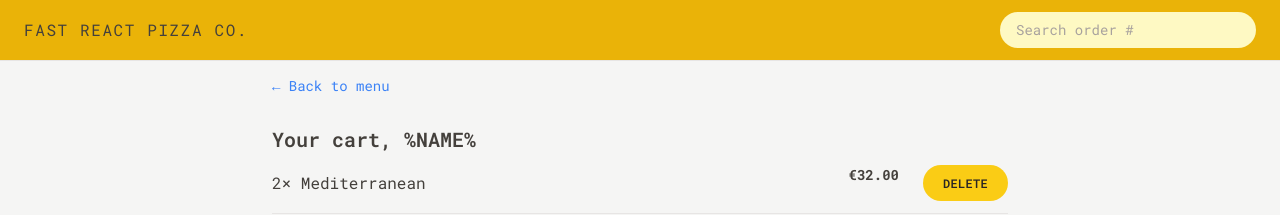
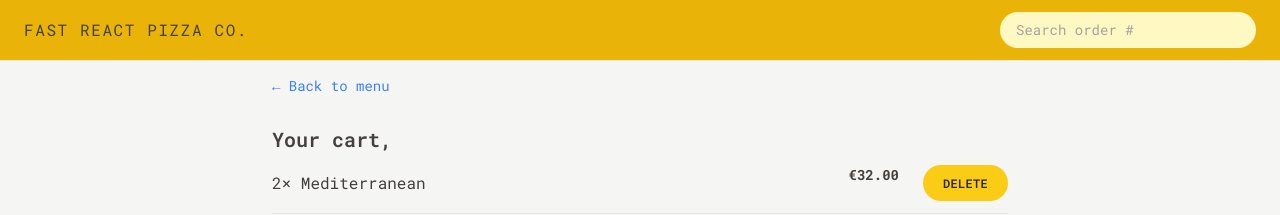
Before and after one commit to BunyakornGoko/fast-react-pizza, a React (Vite) app: page /cart in a window 1280 px wide. Shown: the top 215 px of the page. Built offline with nearby package versions, Linux system fonts and the light colour scheme.

Commit message:
update-user-state

```diff
--- a/src/features/cart/Cart.jsx
+++ b/src/features/cart/Cart.jsx
@@ -2,6 +2,7 @@
 import LinkButton from "../../ui/LinkButton";
 import Button from "../../ui/Button";
 import CartItem from "./CartItem";
+import { useSelector } from "react-redux";
 
 const fakeCart = [
   {
@@ -28,13 +29,14 @@
 ];
 
 function Cart() {
+  const username = useSelector((state) => state.user.username);
   const cart = fakeCart;
 
   return (
     <div className="px-4 py-3">
       <LinkButton to="/menu">&larr; Back to menu</LinkButton>
 
-      <h2 className="mt-7 text-xl font-semibold">Your cart, %NAME%</h2>
+      <h2 className="mt-7 text-xl font-semibold">Your cart, {username}</h2>
 
       <ul className="divide-y divide-stone-200 border-b">
         {cart.map((item) => (
--- a/src/features/order/CreateOrder.jsx
+++ b/src/features/order/CreateOrder.jsx
@@ -2,6 +2,7 @@
 import { Form, redirect, useActionData, useNavigation } from "react-router-dom";
 import { createOrder } from "../../services/apiRestaurant";
 import Button from "../../ui/Button";
+import { useSelector } from "react-redux";
 
 // https://uibakery.io/regex-library/phone-number
 const isValidPhone = (str) =>
@@ -34,6 +35,7 @@
 ];
 
 function CreateOrder() {
+  const username = useSelector((state) => state.user.username);
   const navigation = useNavigation();
   const isSubmitting = navigation.state === "submitting";
 
@@ -49,7 +51,13 @@
       <Form method="POST">
         <div className="mb-5 flex flex-col gap-2 sm:flex-row sm:items-center">
           <label className="sm:basis-40">First Name</label>
-          <input className="input grow" type="text" name="customer" required />
+          <input
+            className="input grow"
+            defaultValue={username}
+            type="text"
+            name="customer"
+            required
+          />
         </div>
 
         <div className="mb-5 flex flex-col gap-2 sm:flex-row sm:items-center">
--- a/src/features/user/CreateUser.jsx
+++ b/src/features/user/CreateUser.jsx
@@ -1,11 +1,20 @@
 import { useState } from "react";
 import Button from "../../ui/Button";
+import { useDispatch } from "react-redux";
+import { updateName } from "./userSlice";
+import { useNavigate } from "react-router-dom";
 
 function CreateUser() {
   const [username, setUsername] = useState("");
+  const dispatch = useDispatch();
+  const navigate = useNavigate();
 
   function handleSubmit(e) {
     e.preventDefault();
+
+    if (!username) return;
+    dispatch(updateName(username));
+    navigate("/menu");
   }
 
   return (
--- a/src/ui/Home.jsx
+++ b/src/ui/Home.jsx
@@ -1,6 +1,9 @@
+import { useSelector } from "react-redux";
 import CreateUser from "../features/user/CreateUser";
+import Button from "./Button";
 
 function Home() {
+  const username = useSelector((state) => state.user.username);
   return (
     <div className="my-10 text-center sm:my-16">
       <h1 className="mb-8 text-xl font-semibold md:text-3xl">
@@ -11,7 +14,13 @@
         </span>
       </h1>
 
-      <CreateUser />
+      {username === "" ? (
+        <CreateUser />
+      ) : (
+        <Button to="/menu" type="primary">
+          Continue ordering, {username}
+        </Button>
+      )}
     </div>
   );
 }
```
